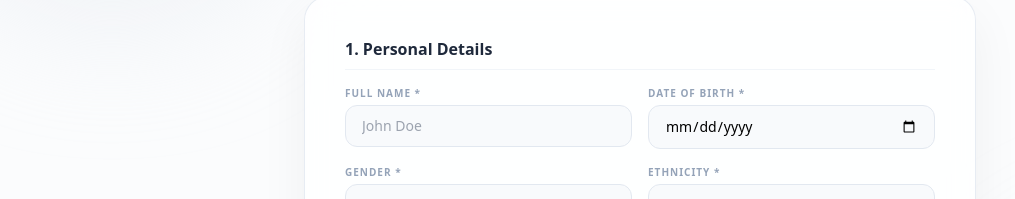
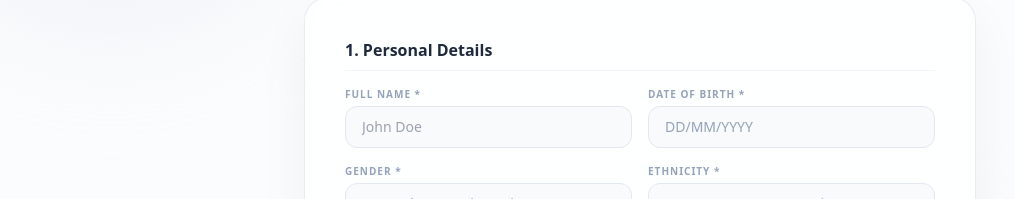
Before and after one commit to callum-bromley/Personal-Project, a React (Vite) app: page /form in a window 1280 px wide. Shown: the part 268-467 px from the top of the page, without its empty margins (0-1015 px from the left). Built offline with nearby package versions, Linux system fonts and the light colour scheme.

Commit message:
Changed date of birth on form

```diff
--- a/client/Pages/QuotePage.tsx
+++ b/client/Pages/QuotePage.tsx
@@ -3,6 +3,49 @@ import { useState, FormEvent } from 'react'
 interface StatusState {
   success?: boolean
   message?: string
+}
+
+function formatDateWithSlashes(value: string): string {
+  const digits = value.replace(/\D/g, '').slice(0, 8)
+  if (digits.length <= 2) return digits
+  if (digits.length <= 4) return `${digits.slice(0, 2)}/${digits.slice(2)}`
+  return `${digits.slice(0, 2)}/${digits.slice(2, 4)}/${digits.slice(4)}`
+}
+
+interface MaskedDateInputProps {
+  value: string
+  onChange: (formatted: string) => void
+  required?: boolean
+}
+
+function MaskedDateInput({ value, onChange, required = false }: MaskedDateInputProps) {
+  const template = 'DD/MM/YYYY'
+  const remainingMask = template.slice(value.length)
+
+  return (
+    <div className="relative w-full rounded-xl bg-slate-50 border border-slate-200 focus-within:bg-white focus-within:border-slate-900 transition-colors">
+      {/* Visual background mask layer */}
+      <div
+        aria-hidden="true"
+        className="pointer-events-none absolute inset-0 flex items-center px-4 py-2.5 text-xs sm:text-sm select-none overflow-hidden whitespace-pre"
+      >
+        <span className="invisible">{value}</span>
+        <span className="text-slate-400">{remainingMask}</span>
+      </div>
+
+      {/* Actual interactive input */}
+      <input
+        type="text"
+        inputMode="numeric"
+        required={required}
+        pattern="\d{2}/\d{2}/\d{4}"
+        title="Please enter a full date in DD/MM/YYYY format"
+        value={value}
+        onChange={(e) => onChange(formatDateWithSlashes(e.target.value))}
+        className="relative z-10 w-full px-4 py-2.5 bg-transparent text-xs sm:text-sm text-slate-900 focus:outline-none"
+      />
+    </div>
+  )
 }
 
 export default function QuoteForm() {
@@ -134,7 +177,7 @@ export default function QuoteForm() {
                 </div>
                 <div>
                   <label className="block text-[10px] font-semibold text-slate-400 uppercase tracking-widest mb-1">Date of Birth *</label>
-                  <input type="date" required value={dob} onChange={(e) => setDob(e.target.value)} className="w-full px-4 py-2.5 rounded-xl bg-slate-50 border border-slate-200 text-xs sm:text-sm focus:bg-white focus:outline-none focus:border-slate-900" />
+                  <MaskedDateInput value={dob} onChange={setDob} required />
                 </div>
                 <div>
                   <label className="block text-[10px] font-semibold text-slate-400 uppercase tracking-widest mb-1">Gender *</label>
@@ -235,7 +278,7 @@ export default function QuoteForm() {
                   </div>
                   <div>
                     <label className="block text-[10px] font-semibold text-slate-400 uppercase tracking-widest mb-1">Date Happened *</label>
-                    <input type="date" required value={injuryDate} onChange={(e) => setInjuryDate(e.target.value)} className="w-full px-4 py-2.5 rounded-xl bg-slate-50 border border-slate-200 text-xs sm:text-sm focus:bg-white focus:outline-none focus:border-slate-900" />
+                    <MaskedDateInput value={injuryDate} onChange={setInjuryDate} required />
                   </div>
                   <div>
                     <label className="block text-[10px] font-semibold text-slate-400 uppercase tracking-widest mb-1">Which Part of Body? *</label>
```
